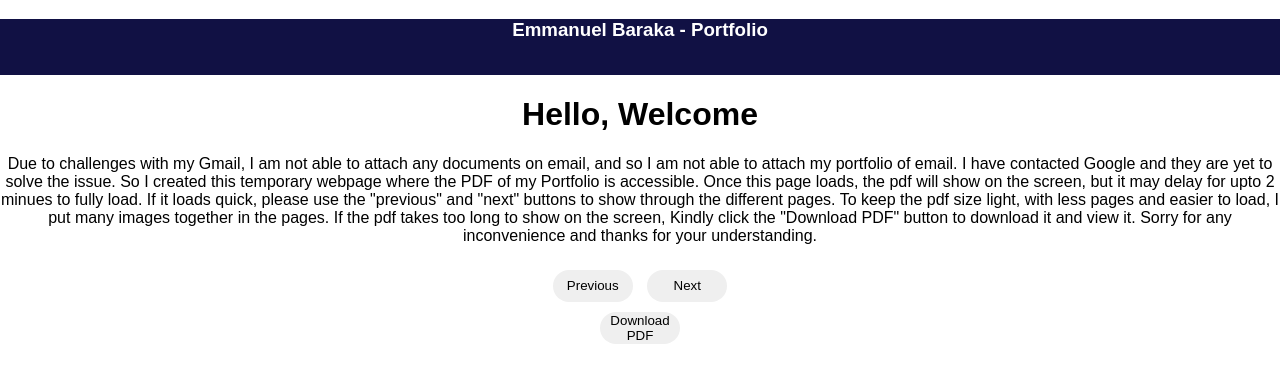
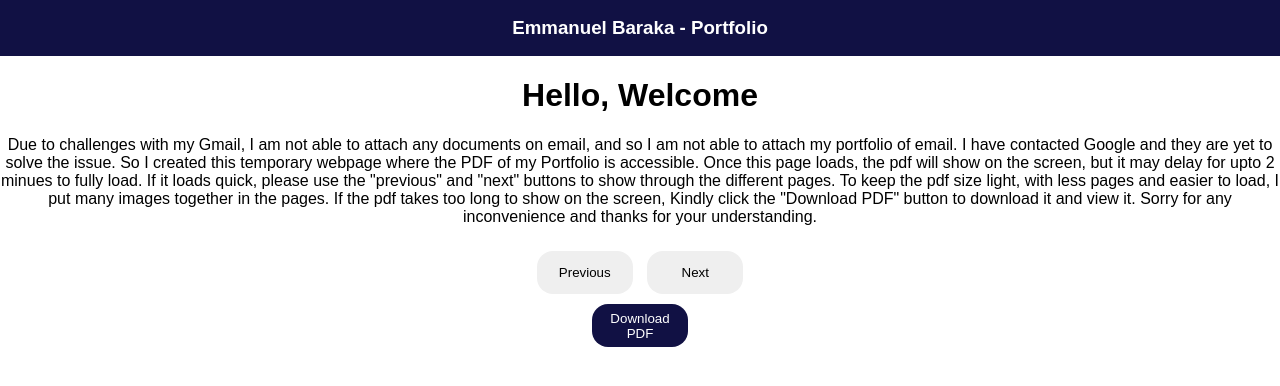
Before and after one commit to Immah007/gdportfolio, a plain HTML site: page index.html in a window 1280 px wide. Drawn offline with Linux system fonts and the light colour scheme; a script that the page names is missing.

Commit message:
Update index.html

```diff
--- a/index.html
+++ b/index.html
@@ -14,6 +14,9 @@
             height: 3.5rem;
             color: white;
             background: #114;
+            display: flex;
+            align-items: center;
+            justify-content: center;
         }
         #pdf-container {
             text-align: center;
@@ -27,8 +30,8 @@
         }
         button {
 
-            width: 5rem;
-            height: 2rem;
+            width: 6rem;
+            height: 2.7rem;
             margin: 5px;
             cursor: pointer;
             border-radius: 1rem;
@@ -48,7 +51,7 @@
     <div class="controls">
         <button id="prevPage">Previous</button>
         <button id="nextPage">Next</button> <br>
-        <button id="downloadPdf">Download PDF</button>
+        <button id="downloadPdf" style="background: #114; color: white;">Download PDF</button>
     </div>
 
     <!-- Include PDF.js library -->
```
